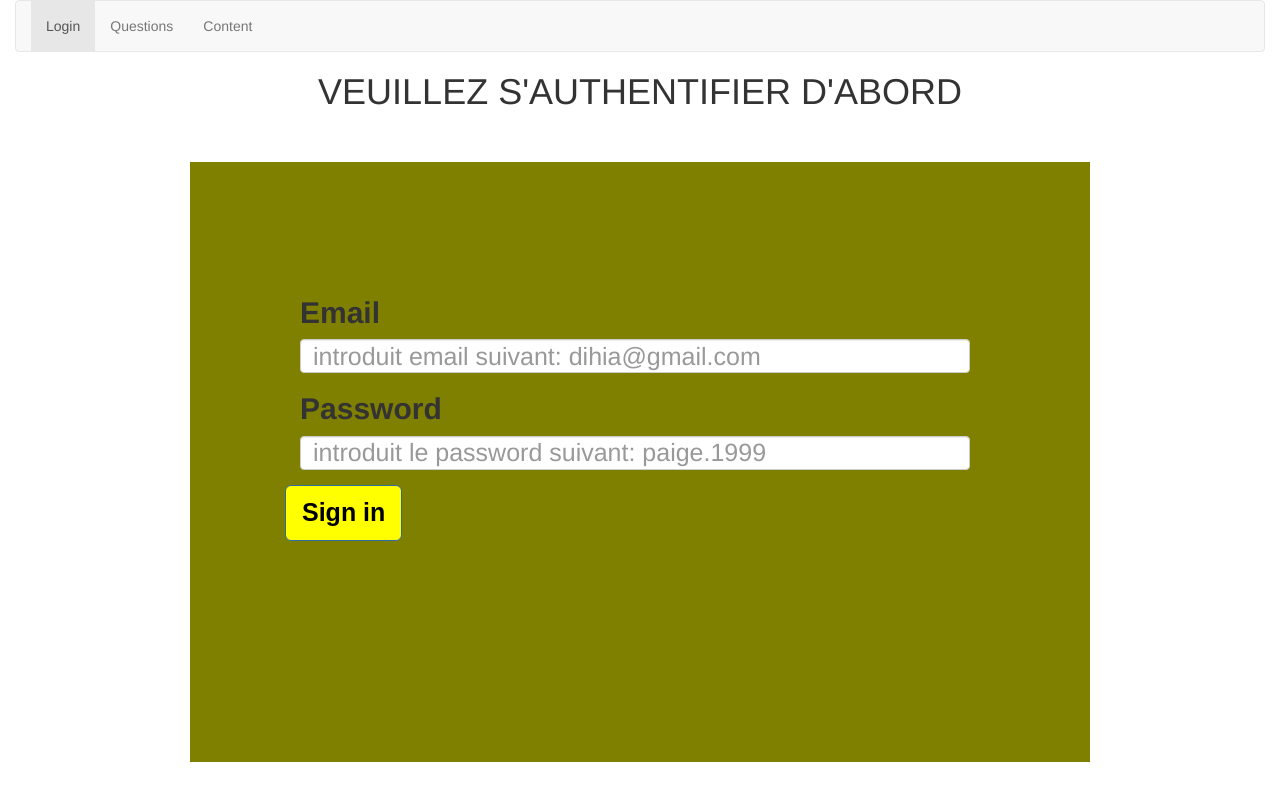
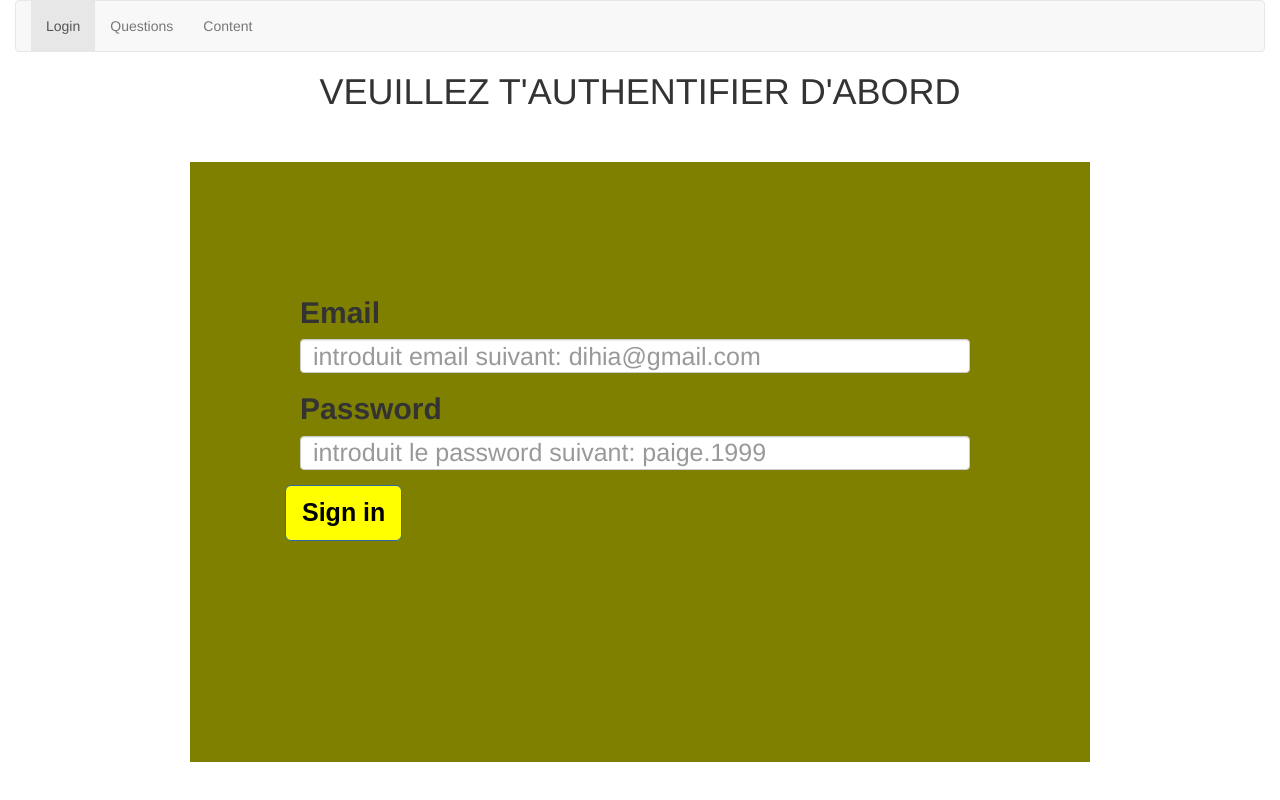
Before and after one commit to ouattaraa/j-ai_pas_le_choix, an Angular app: page /login in a window 1280 px wide. Shown: the top 800 px of the page. Built offline with nearby package versions, Linux system fonts and the light colour scheme.

Commit message:
change title of authPage

```diff
--- a/src/app/auth/auth.component.html
+++ b/src/app/auth/auth.component.html
@@ -4,7 +4,7 @@
 <link href="https://fonts.googleapis.com/css?family=Lato" rel="stylesheet">
 
 <div class="head">
-    <h1>VEUILLEZ S'AUTHENTIFIER D'ABORD</h1>
+    <h1>VEUILLEZ T'AUTHENTIFIER D'ABORD</h1>
 </div>
 <div class="container-fluid">
 
```
